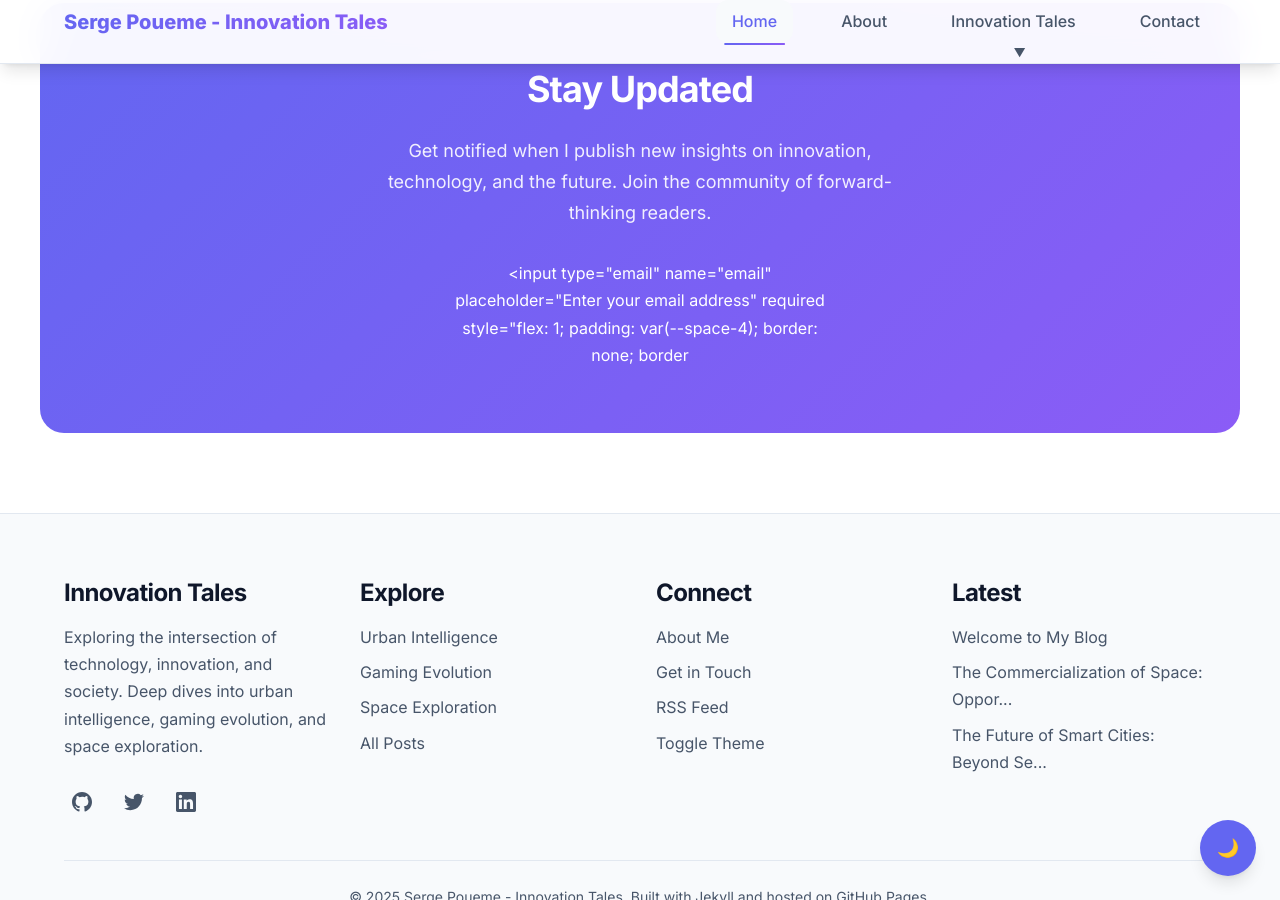
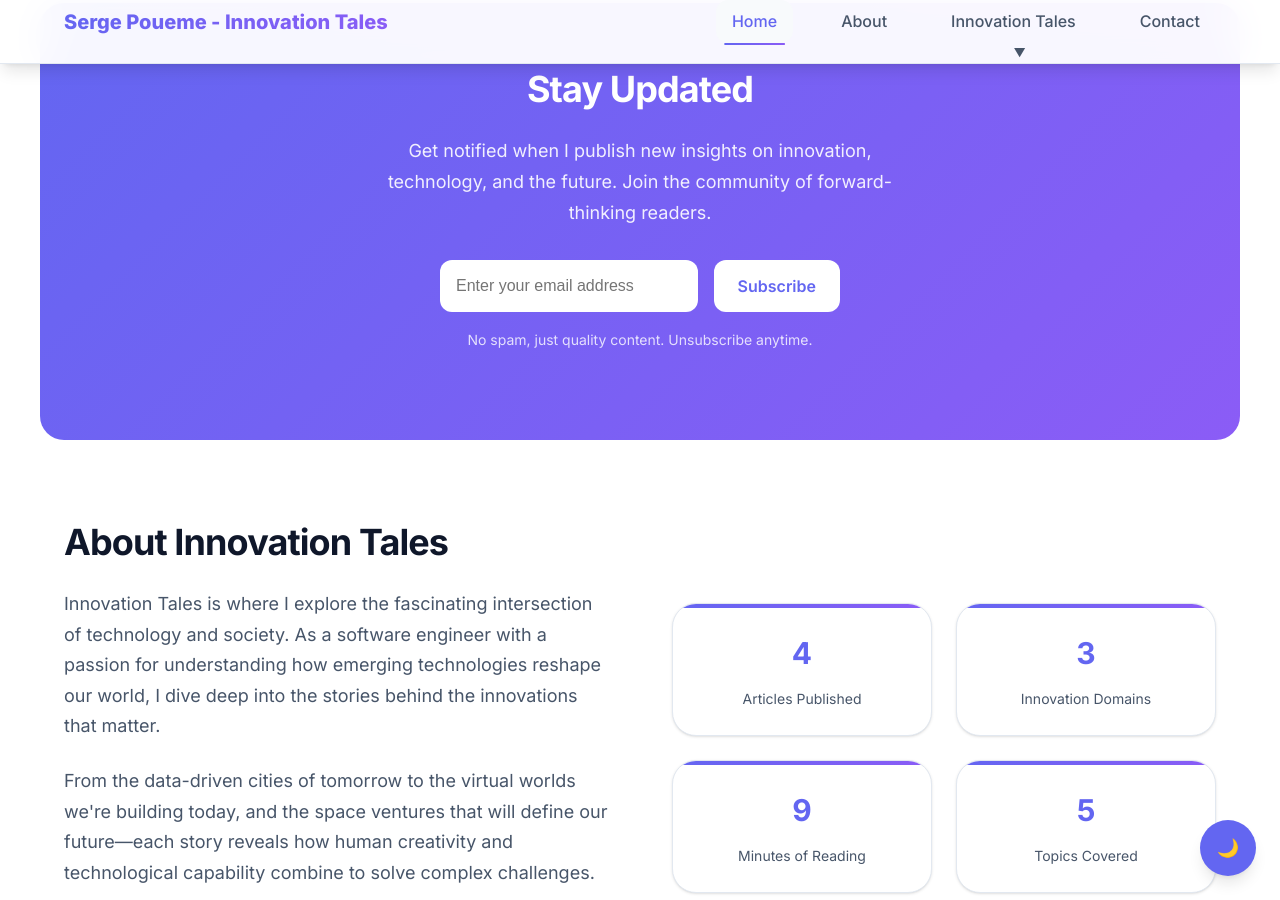
Before and after one commit to sdpoueme/sdpoueme.github.io, a Jekyll site: the page built from index.md, in a window 1280 px wide and 900 px high, scrolled down 2766 px. Built offline with Jekyll 4.4.1, drawn with Linux system fonts in a browser that asks for light colours.

Commit message:
Update index.md

```diff
--- a/index.md
+++ b/index.md
@@ -128,4 +128,113 @@ description: "Exploring the intersection of technology, innovation, and society
     <h2 style="font-size: var(--text-4xl); margin-bottom: var(--space-6); color: white;">Stay Updated</h2>
     <p style="font-size: var(--text-lg); margin-bottom: var(--space-8); color: rgba(255, 255, 255, 0.9);">Get notified when I publish new insights on innovation, technology, and the future. Join the community of forward-thinking readers.</p>
     <form style="display: flex; gap: var(--space-4); max-width: 400px; margin: 0 auto; flex-wrap: wrap;" action="#" method="post">
-      <input type="email" name="email" placeholder="Enter your email address" required style="flex: 1; padding: var(--space-4); border: none; border
+      <input type="email" name="email" placeholder="Enter your email address" required style="flex: 1; padding: var(--space-4); border: none; border-radius: var(--radius-lg); font-size: var(--text-base); min-width: 250px;">
+      <button type="submit" class="btn" style="background: white; color: var(--color-primary); border: none; font-weight: 600; padding: var(--space-4) var(--space-6);">Subscribe</button>
+    </form>
+    <p style="font-size: var(--text-sm); color: rgba(255, 255, 255, 0.8); margin-top: var(--space-4);">No spam, just quality content. Unsubscribe anytime.</p>
+  </div>
+</section>
+
+<section style="margin: var(--space-20) 0;">
+  <div style="display: grid; grid-template-columns: 1fr 1fr; gap: var(--space-16); align-items: center;">
+    <div>
+      <h2 style="font-size: var(--text-4xl); margin-bottom: var(--space-6);">About Innovation Tales</h2>
+      <p style="font-size: var(--text-lg); margin-bottom: var(--space-6); color: var(--color-text-secondary);">Innovation Tales is where I explore the fascinating intersection of technology and society. As a software engineer with a passion for understanding how emerging technologies reshape our world, I dive deep into the stories behind the innovations that matter.</p>
+      <p style="font-size: var(--text-lg); margin-bottom: var(--space-8); color: var(--color-text-secondary);">From the data-driven cities of tomorrow to the virtual worlds we're building today, and the space ventures that will define our future—each story reveals how human creativity and technological capability combine to solve complex challenges.</p>
+      <a href="{{ '/about/' | relative_url }}" class="btn btn--outline">Learn More About Me</a>
+    </div>
+    <div>
+      <div style="display: grid; grid-template-columns: 1fr 1fr; gap: var(--space-6);">
+        <div class="card" style="text-align: center; padding: var(--space-6);">
+          <div style="font-size: var(--text-3xl); font-weight: 700; color: var(--color-primary); margin-bottom: var(--space-2);">{{ site.posts.size }}</div>
+          <div style="color: var(--color-text-secondary); font-size: var(--text-sm);">Articles Published</div>
+        </div>
+        <div class="card" style="text-align: center; padding: var(--space-6);">
+          <div style="font-size: var(--text-3xl); font-weight: 700; color: var(--color-primary); margin-bottom: var(--space-2);">3</div>
+          <div style="color: var(--color-text-secondary); font-size: var(--text-sm);">Innovation Domains</div>
+        </div>
+        <div class="card" style="text-align: center; padding: var(--space-6);">
+          <div style="font-size: var(--text-3xl); font-weight: 700; color: var(--color-primary); margin-bottom: var(--space-2);">{{ site.posts | map: 'content' | join: ' ' | number_of_words | divided_by: 200 | ceil }}</div>
+          <div style="color: var(--color-text-secondary); font-size: var(--text-sm);">Minutes of Reading</div>
+        </div>
+        <div class="card" style="text-align: center; padding: var(--space-6);">
+          <div style="font-size: var(--text-3xl); font-weight: 700; color: var(--color-primary); margin-bottom: var(--space-2);">{{ site.posts | map: 'tags' | join: ',' | split: ',' | uniq | size }}</div>
+          <div style="color: var(--color-text-secondary); font-size: var(--text-sm);">Topics Covered</div>
+        </div>
+      </div>
+    </div>
+  </div>
+</section>
+
+<style>
+  /* Newsletter form responsive styling */
+  @media (max-width: 768px) {
+    section[style*="background: linear-gradient"] form {
+      flex-direction: column !important;
+      align-items: center;
+    }
+
+    section[style*="background: linear-gradient"] input {
+      min-width: auto !important;
+      width: 100%;
+    }
+
+    /* About section responsive */
+    section[style*="display: grid; grid-template-columns: 1fr 1fr"] {
+      grid-template-columns: 1fr !important;
+      gap: var(--space-12) !important;
+    }
+
+    /* Stats grid responsive */
+    div[style*="display: grid; grid-template-columns: 1fr 1fr; gap: var(--space-6)"] {
+      grid-template-columns: 1fr !important;
+      gap: var(--space-4) !important;
+    }
+
+    /* Hero section adjustments */
+    .hero h1 {
+      font-size: var(--text-4xl) !important;
+    }
+
+    .hero p {
+      font-size: var(--text-lg) !important;
+    }
+
+    .hero-cta {
+      flex-direction: column;
+      align-items: center;
+    }
+
+    /* Section headers responsive */
+    div[style*="display: flex; justify-content: space-between"] {
+      flex-direction: column !important;
+      text-align: center !important;
+      gap: var(--space-4) !important;
+    }
+  }
+
+  /* Enhanced card hover effects */
+  .card:hover {
+    transform: translateY(-8px) !important;
+  }
+
+  .post-card:hover {
+    transform: translateY(-6px) !important;
+  }
+
+  /* Smooth animations for stats */
+  .card[style*="text-align: center"]:hover {
+    transform: translateY(-4px) scale(1.02);
+  }
+
+  /* Newsletter form enhancements */
+  form input:focus {
+    outline: none;
+    box-shadow: 0 0 0 3px rgba(99, 102, 241, 0.1);
+  }
+
+  form button:hover {
+    transform: translateY(-1px);
+    box-shadow: 0 4px 12px rgba(0, 0, 0, 0.15);
+  }
+</style>
```
